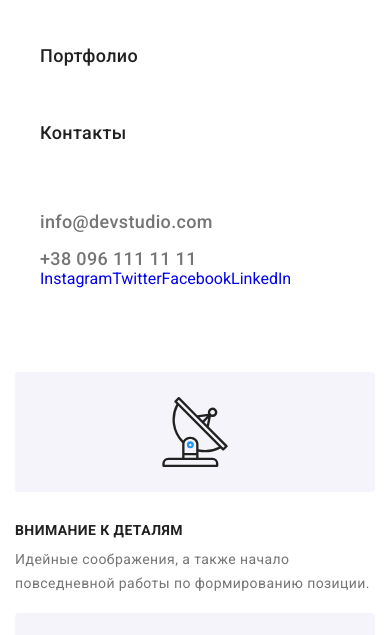
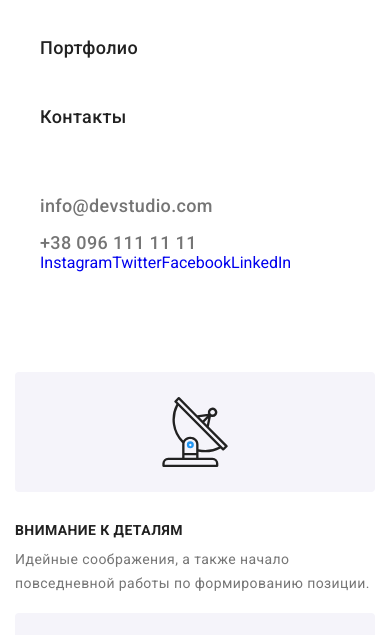
Before and after one commit to IllyaMartyniuk/goit-markup-hw-08, a plain HTML site: page index.html in a window 390 px wide. Both pictures are taken after a click on the button 355 px from the left and 30 px from the top of the page. Shown: the part 148-783 px from the top of the page. Drawn offline with Linux system fonts and the light colour scheme.

Commit message:
Правки

```diff
--- a/index.html
+++ b/index.html
@@ -33,7 +33,7 @@
             <li class="item"><a class="nav-link" href="./portfolio.html">Портфолио</a></li>
             <li class="item"><a class="nav-link" href="#footer">Контакты</a></li>
           </ul>
-          <address>
+          <address class="adress">
             <ul class="nav-contacts">
               <li class="item"><a class="nav-contact" href="mailto:info@devstudio.com">
                   <svg class="nav-svg" width="16" height="12">
--- a/sass/components/_header.scss
+++ b/sass/components/_header.scss
@@ -116,7 +116,7 @@ nav .logo span {
 .nav-list > .item {
   @media screen and (max-width: 767px) {
     &:not(:last-child) {
-      margin-bottom: 40px;
+      margin-bottom: 32px;
     }
   }
 
@@ -199,7 +199,6 @@ nav .logo span {
 
 .nav-contact {
   display: flex;
-  align-items: center;
   color: $primary-text-color;
   font-style: normal;
   font-weight: 500;
```
Also changed, not shown: css/main.css, css/main.min.css, 2 other files.
